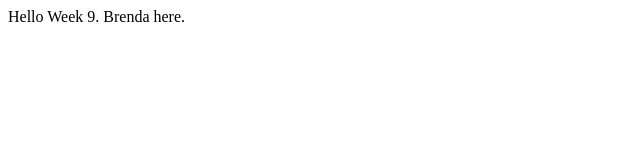
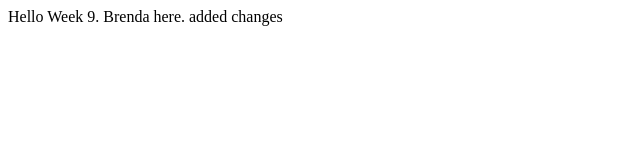
Before and after one commit to wenqinglim/BT3103-Week9-1, a website: page index.html in a window 1280 px wide. Shown: the whole page, without its empty margins (0-640 px from the left). Drawn offline with Linux system fonts and the light colour scheme.

Commit message:
changes in class

```diff
--- a/index.html
+++ b/index.html
@@ -1,7 +1,7 @@
 <html>
   <body>
     <div id="app">
-      Hello Week 9. Brenda here.
+      Hello Week 9. Brenda here. added changes
     </div>
   </body>
 </html>
```
